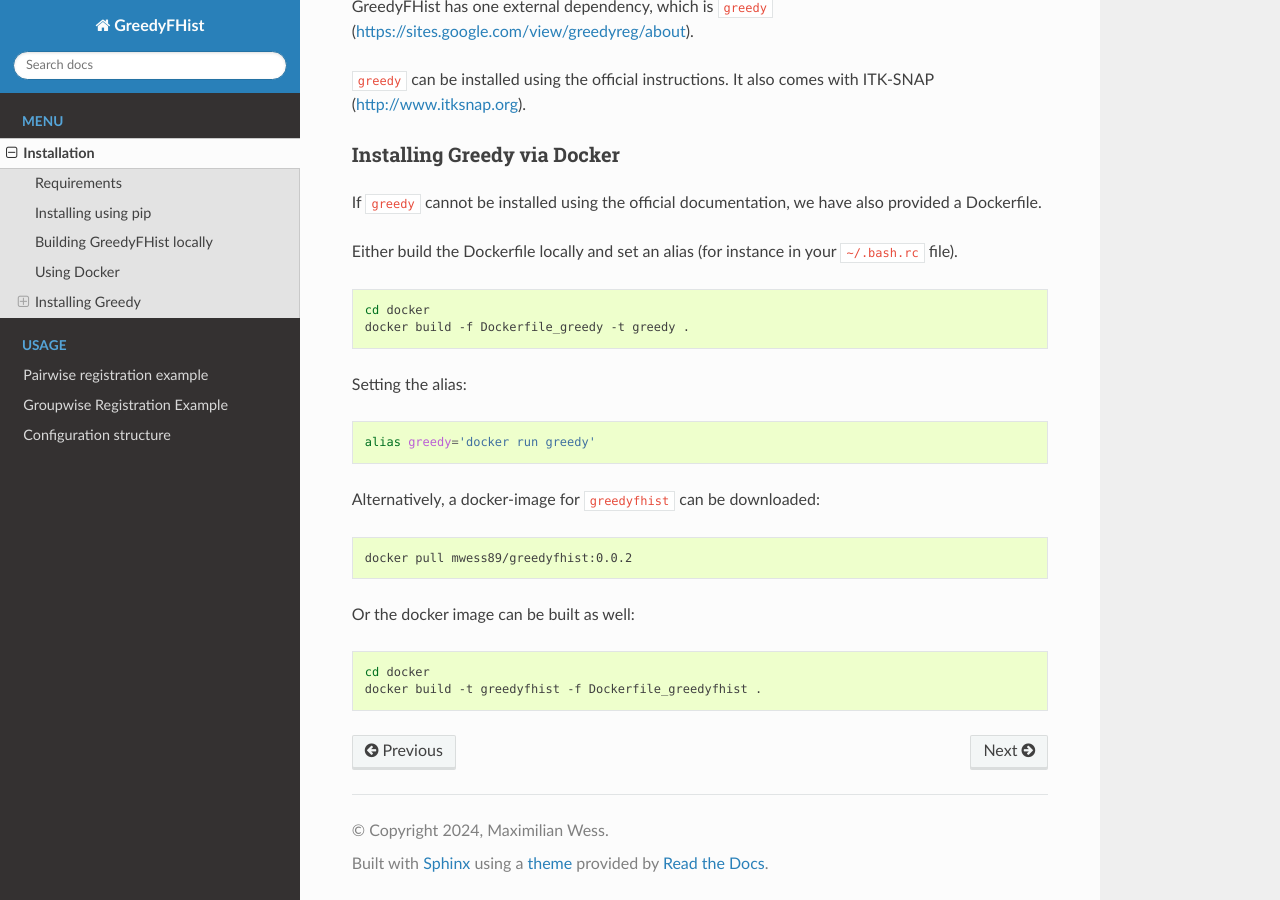
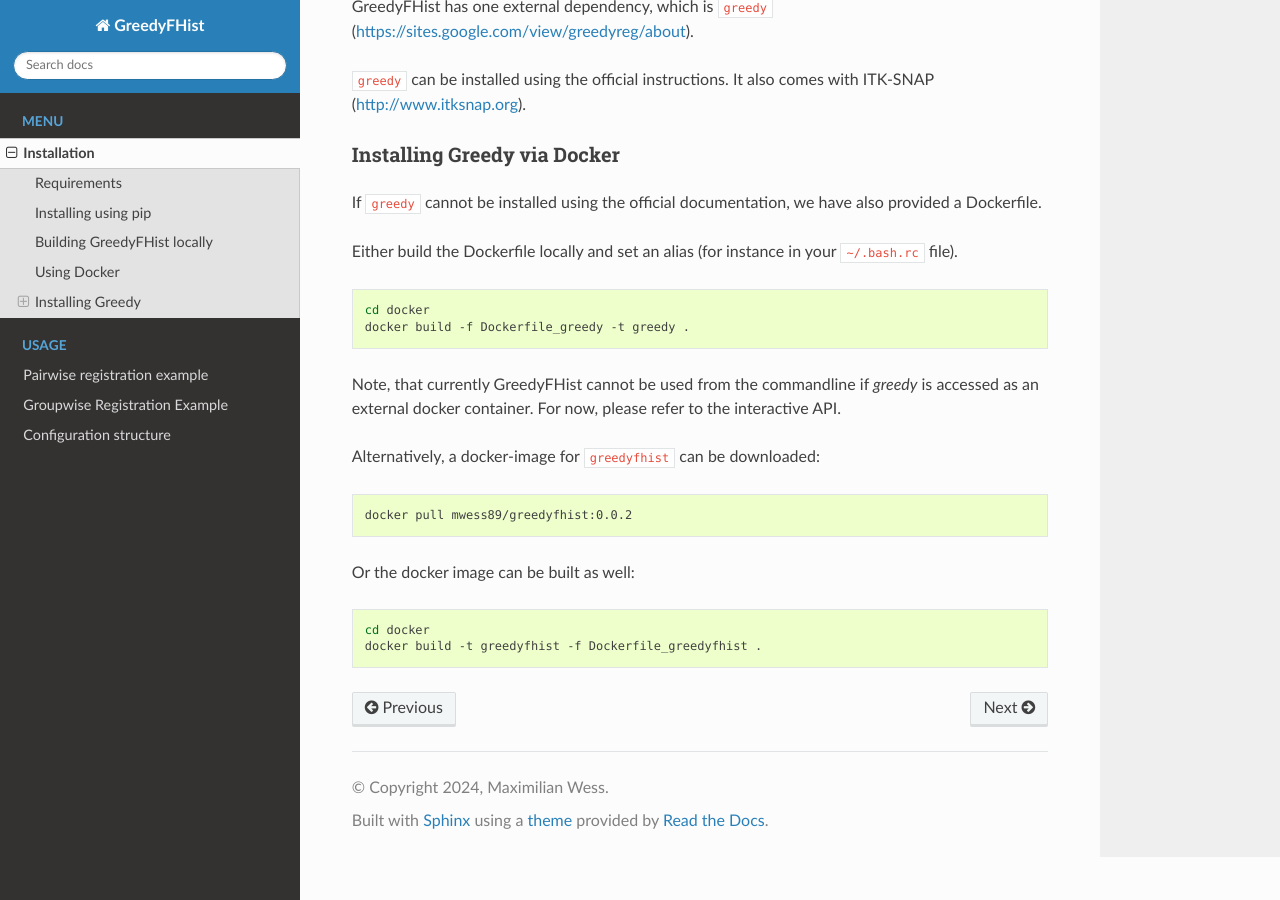
Before and after one commit to mwess/GreedyFHist, a Sphinx documentation site: the page built from docs/source/installation.rst, in a window 1280 px wide and 900 px high, scrolled down 887 px. Built offline with Sphinx 7.4.7 and the Read the Docs theme 2.0.0, drawn with Linux system fonts in a browser that asks for light colours.

Commit message:
updated api changes

```diff
--- a/docs/source/installation.rst
+++ b/docs/source/installation.rst
@@ -61,11 +61,8 @@
     cd docker
     docker build -f Dockerfile_greedy -t greedy .
 
-Setting the alias:
-
-.. code-block:: bash
-
-    alias greedy='docker run greedy'
+Note, that currently GreedyFHist cannot be used from the commandline if `greedy` is accessed as an external docker container.
+For now, please refer to the interactive API.
 
 Alternatively, a docker-image for ``greedyfhist`` can be downloaded:
 
```
Also changed, not shown: 2 other files.
